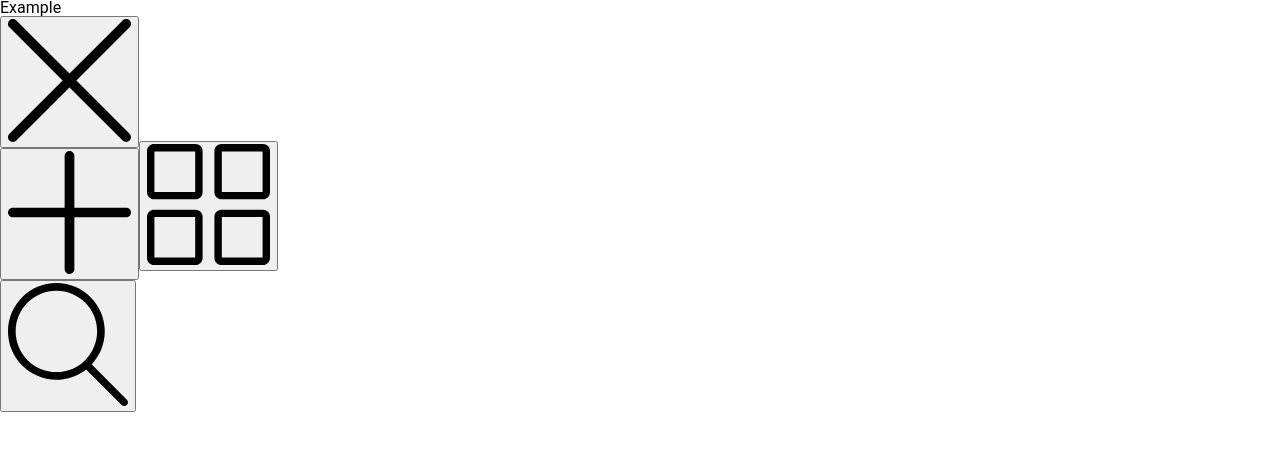
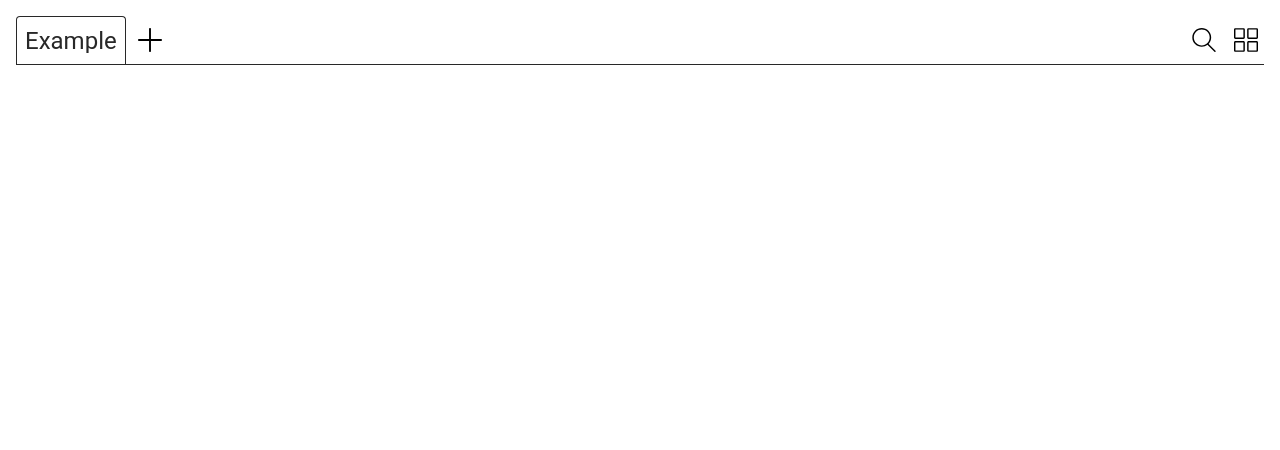
Before and after one commit to jdc-cunningham/local-notes, a React (Create React App) app in the folder app/: page / in a window 1280 px wide. Shown: the top 450 px of the page. Built offline with nearby package versions, Linux system fonts and the light colour scheme.

Commit message:
progress

```diff
--- a/app/src/App.css
+++ /dev/null
@@ -1,22 +0,0 @@
-.App {
-  display: flex;
-  align-items: flex-start;
-  justify-content: flex-start;
-  flex-direction: column;
-  width: 100vw;
-  height: 100vh;
-}
-
-.App__header {
-  display: flex;
-  align-items: center;
-  justify-content: flex-start;
-  flex-direction: row;
-  flex: 0;
-  width: 100%;
-}
-
-.App__body {
-  flex: 1;
-  width: 100%;
-}
--- a/app/src/App.js
+++ b/app/src/App.js
@@ -1,5 +1,5 @@
 import React, { useState } from 'react';
-import './App.css';
+import './App.scss';
 import GridIcon from './assets/icons/four-squares-line-icon.svg';
 import VerticalIcon from './assets/icons/three-horizontal-lines-outline-icon.svg';
 import TabView from './components/header/tab-view/TabView';
@@ -16,8 +16,15 @@ function App() {
       <div className="App__header">
         {tabViewActive && <TabView/>}
         {!tabViewActive && <TabSearch/>}
-        {bodyVerticalActive && <button type="button"><img src={GridIcon} alt="grid view"/></button>}
-        {!bodyVerticalActive && <button type="button"><img src={VerticalIcon} alt="vertical view"/></button>}
+        {bodyVerticalActive &&
+          <button type="button" className="App__header-grid-view">
+            <img src={GridIcon} alt="grid view"/></button>
+        }
+        {!bodyVerticalActive &&
+          <button type="button" className="App__header-vertical-view">
+            <img src={VerticalIcon} alt="vertical view"/>
+          </button>
+        }
       </div>
       <div className="App__body">
         {bodyVerticalActive && <BodyVertical/>}
--- /dev/null
+++ b/app/src/App.scss
@@ -0,0 +1,40 @@
+.App {
+  display: flex;
+  align-items: flex-start;
+  justify-content: flex-start;
+  flex-direction: column;
+  width: 100%;
+  height: 100%;
+}
+
+.App__header {
+  display: flex;
+  align-items: center;
+  justify-content: flex-start;
+  flex-direction: row;
+  flex: 0;
+  width: 100%;
+}
+
+.App__header-grid-view, .App__header-vertical-view {
+  display: flex;
+  align-items: center;
+  justify-content: center;
+  width: 3rem;
+  height: 3rem;
+  background-color: transparent;
+  border: 0;
+  flex: 0;
+  cursor: pointer;
+
+  img {
+    width: 1.5rem;
+    height: 1.5rem;
+  }
+}
+
+.App__body {
+  flex: 1;
+  width: 100%;
+  border-top: 1px solid #282828;
+}
--- a/app/src/components/header/tab-view/TabView.js
+++ b/app/src/components/header/tab-view/TabView.js
@@ -8,11 +8,11 @@ const TabView = (props) => {
     <div className="TabView">
       <div className="TabView__tabs">
         <Tab name="Example" rename="" delete="" />
-        <button type="button">
+        <button type="button" className="TabView__add">
           <img src={PlusIcon} alt="add note"/>
         </button>
       </div>
-      <button type="button">
+      <button type="button" className="TabView__search">
         <img src={SearchIcon} alt="search notes"/>
       </button>
     </div>
--- a/app/src/components/header/tab-view/TabView.scss
+++ b/app/src/components/header/tab-view/TabView.scss
@@ -0,0 +1,27 @@
+.TabView, .TabView__tabs {
+  display: flex;
+  align-items: center;
+  justify-content: flex-start;
+  flex-direction: row;
+  flex: 1;
+}
+
+.TabView__add, .TabView__search {
+  display: flex;
+  align-items: center;
+  justify-content: center;
+  width: 3rem;
+  height: 3rem;
+  background-color: transparent;
+  border: 0;
+  cursor: pointer;
+
+  img {
+    width: 1.5rem;
+    height: 1.5rem;
+  }
+}
+
+.TabView__search {
+  border: 0;
+}
--- a/app/src/components/header/tab/Tab.js
+++ b/app/src/components/header/tab/Tab.js
@@ -6,11 +6,11 @@ const Tab = (props) => {
 
   return (
     <div className="Tab">
-      <div clasName="Tab__name">
+      <div className="Tab__name">
         {name}
       </div>
-      <button type="button">
-        <img src={CloseIcon} alt="delete note"/>
+      <button type="button" className="Tab__close">
+        <img src={CloseIcon} alt="close note"/>
       </button>
     </div>
   );
--- a/app/src/components/header/tab/Tab.scss
+++ b/app/src/components/header/tab/Tab.scss
@@ -0,0 +1,46 @@
+.Tab {
+  position: relative;
+  display: flex;
+  align-items: center;
+  display: center;
+  padding: 0.5rem;
+  border: 1px solid #282828;
+  border-bottom: 0;
+  border-top-left-radius: 4px;
+  border-top-right-radius: 4px;
+  height: 3rem;
+
+  &:hover {
+    .Tab__close {
+      display: flex;
+    }
+  }
+}
+
+.Tab__name {
+  font-size: 1.5rem;
+  max-width: 150px;
+  overflow-x: hidden;
+  overflow-y: clip;
+}
+
+.Tab__close {
+  position: absolute;
+  top: -0.75rem;
+  right: -0.75rem;
+  display: none;
+  align-items: center;
+  justify-content: center;
+  width: 1.5rem;
+  height: 1.5rem;
+  border-radius: 0.75rem;
+  background-color: #ccc;
+  color: white;
+  border: 0;
+  cursor: pointer;
+
+  img {
+    width: 0.5rem;
+    height: 0.5rem;
+  }
+}
--- a/app/src/index.css
+++ b/app/src/index.css
@@ -1,8 +1,10 @@
 body {
   display: block;
+  padding: 1rem;
 }
 
 body * {
   box-sizing: border-box;
   font-family: 'Roboto', sans-serif;
+  color: #282828;
 }
```
Also changed, not shown: 2 other files (tests, documents, lock files or other folders).
